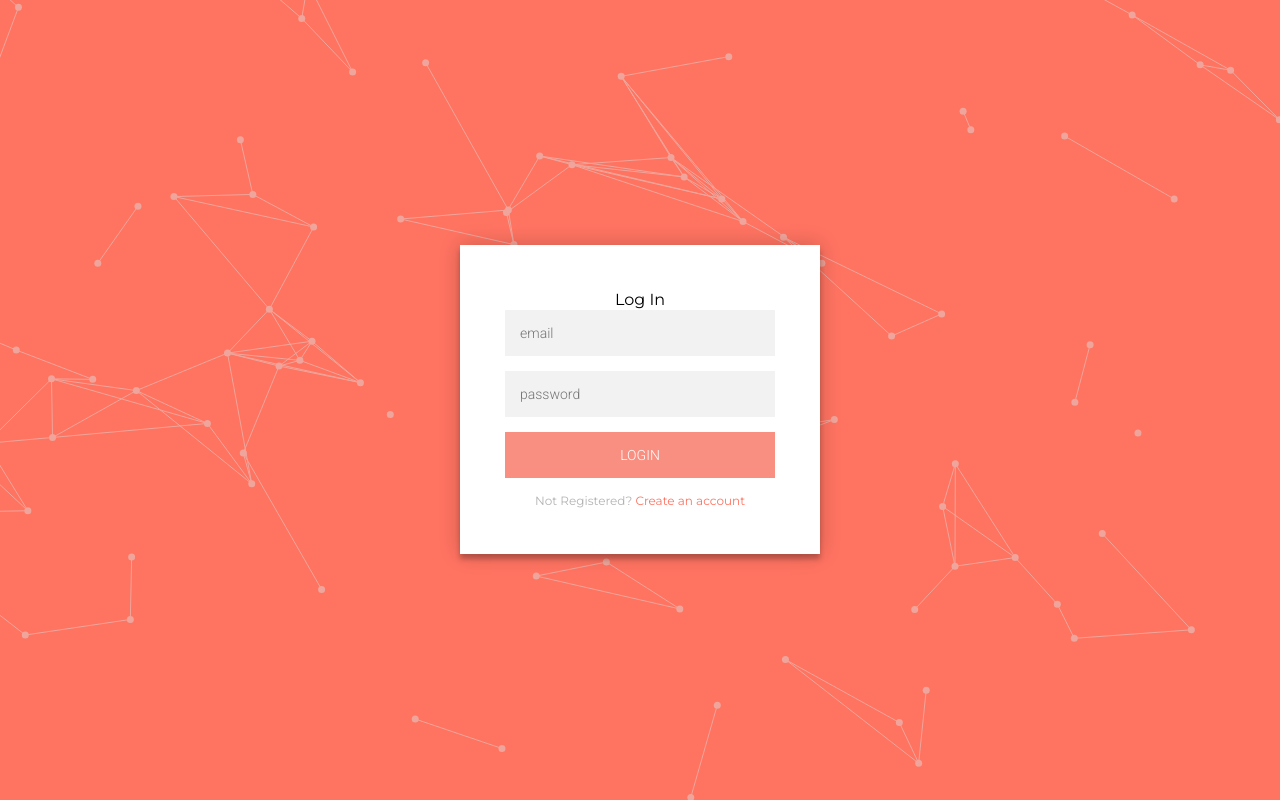
After one commit to DoodleCoder/Movie, a Django app: page /login/ in a window 1280 px wide. The commit adds this page. Run offline with Django 3.2, Linux system fonts and the light colour scheme.

Commit message:
login added

```diff
--- a/grmovies/urls.py
+++ b/grmovies/urls.py
@@ -20,6 +20,10 @@ from main import views
 urlpatterns = [
     url(r'^admin/', admin.site.urls),
     url(r'^$', views.index),
+    url(r'^index/', views.index),
     url(r'^base/$', views.base),
     url(r'^list/$', views.list),
+    url(r'^login/$', views.login_site),
+    url(r'^register/$', views.register),
+    url(r'^logout/$', views.logout_site),
 ]
--- /dev/null
+++ b/main/static/demo.js
@@ -0,0 +1,27 @@
+/**
+ * Particleground demo
+ * @author Jonathan Nicol - @mrjnicol
+ */
+
+document.addEventListener('DOMContentLoaded', function () {
+  particleground(document.getElementById('particles'), {
+    dotColor: '#efa59b',
+    lineColor: '#efa59b'
+  });
+  var intro = document.getElementById('intro');
+  intro.style.marginTop = - intro.offsetHeight / 2 + 'px';
+}, false);
+
+
+/*
+// jQuery plugin example:
+$(document).ready(function() {
+  $('#particles').particleground({
+    dotColor: '#5cbdaa',
+    lineColor: '#5cbdaa'
+  });
+  $('.intro').css({
+    'margin-top': -($('.intro').height() / 2)
+  });
+});
+*/
--- /dev/null
+++ b/main/static/style.css
@@ -0,0 +1,165 @@
+/*
+CSS Reset
+http://meyerweb.com/eric/tools/css/reset/
+*/
+
+html, body, div, span, applet, object, iframe,
+h1, h2, h3, h4, h5, h6, p, blockquote, pre,
+a, abbr, acronym, address, big, cite, code,
+del, dfn, em, img, ins, kbd, q, s, samp,
+small, strike, strong, sub, sup, tt, var,
+b, u, i, center,
+dl, dt, dd, ol, ul, li,
+fieldset, form, label, legend,
+table, caption, tbody, tfoot, thead, tr, th, td,
+article, aside, canvas, details, embed,
+figure, figcaption, footer, header, hgroup,
+menu, nav, output, ruby, section, summary,
+time, mark, audio, video {
+  margin: 0;
+  padding: 0;
+  border: 0;
+  font-size: 100%;
+  font: inherit;
+  vertical-align: baseline;
+}
+article, aside, details, figcaption, figure,
+footer, header, hgroup, menu, nav, section {
+  display: block;
+}
+body {
+  line-height: 1;
+}
+ol, ul {
+  list-style: none;
+}
+blockquote, q {
+  quotes: none;
+}
+blockquote:before, blockquote:after,
+q:before, q:after {
+  content: '';
+  content: none;
+}
+table {
+  border-collapse: collapse;
+  border-spacing: 0;
+}
+
+/* particleground demo */
+
+* {
+  -webkit-box-sizing: border-box;
+     -moz-box-sizing: border-box;
+          box-sizing: border-box;
+}
+
+html, body {
+  width: 100%;
+  height: 100%;
+  overflow: hidden;
+}
+
+body {
+  background: #ff7361;
+  font-family: 'Montserrat', sans-serif;
+  color: #fff;
+  line-height: 1.3;
+  -webkit-font-smoothing: antialiased;
+}
+
+#particles {
+  width: 100%;
+  height: 100%;
+  overflow: hidden;
+}
+
+#intro {
+  position: absolute;
+  left: 0;
+  top: 50%;
+  padding: 0 20px;
+  width: 100%;
+  text-align: center;
+}
+h1 {
+  text-transform: uppercase;
+  font-size: 85px;
+  font-weight: 700;
+  letter-spacing: 0.015em;
+}
+h1::after {
+  content: '';
+  width: 80px;
+  display: block;
+  background: #fff;
+  height: 10px;
+  margin: 30px auto;
+  line-height: 1.1;
+}
+p {
+  margin: 0 0 30px 0;
+  font-size: 24px;
+}
+.btn {
+  display: inline-block;
+  padding: 15px 30px;
+  border: 2px solid #fff;
+  text-transform: uppercase;
+  letter-spacing: 0.015em;
+  font-size: 18px;
+  font-weight: 700;
+  line-height: 1;
+  color: #fff;
+  text-decoration: none;
+  -webkit-transition: all 0.4s;
+     -moz-transition: all 0.4s;
+       -o-transition: all 0.4s;
+          transition: all 0.4s;
+}
+.btn:hover {
+  color: #005544;
+  border-color: #005544;
+}
+
+@media only screen and (max-width: 1000px) {
+  h1 {
+    font-size: 70px;
+  }
+}
+
+@media only screen and (max-width: 800px) {
+  h1 {
+    font-size: 48px;
+  }
+  h1::after {
+    height: 8px;
+  }
+}
+
+@media only screen and (max-width: 568px) {
+  #intro {
+    padding: 0 10px;
+  }
+  h1 {
+    font-size: 30px;
+  }
+  h1::after {
+    height: 6px;
+  }
+  p {
+    font-size: 18px;
+  }
+  .btn {
+    font-size: 16px;
+  }
+}
+
+@media only screen and (max-width: 320px) {
+  h1 {
+    font-size: 28px;
+  }
+  h1::after {
+    height: 4px;
+  }
+}
--- /dev/null
+++ b/main/templates/login.html
@@ -0,0 +1,141 @@
+
+{% load static %}
+<!doctype html>
+<html lang="en" class="no-js">
+<style type="text/css">
+  @import url(https://fonts.googleapis.com/css?family=Roboto:300);
+
+.login-page {
+  width: 360px;
+  padding: 8% 0 0;
+  margin: auto;
+}
+.form {
+  position: relative;
+  z-index: 1;
+  background: #FFFFFF;
+  max-width: 360px;
+  margin: 0 auto 100px;
+  padding: 45px;
+  text-align: center;
+  box-shadow: 0 0 20px 0 rgba(0, 0, 0, 0.2), 0 5px 5px 0 rgba(0, 0, 0, 0.24);
+}
+.form input {
+  font-family: "Roboto", sans-serif;
+  outline: 0;
+  background: #f2f2f2;
+  width: 100%;
+  border: 0;
+  margin: 0 0 15px;
+  padding: 15px;
+  box-sizing: border-box;
+  font-size: 14px;
+}
+.form button {
+  font-family: "Roboto", sans-serif;
+  text-transform: uppercase;
+  outline: 0;
+  background: #f98f81;
+  width: 100%;
+  border: 0;
+  padding: 15px;
+  color: #FFFFFF;
+  font-size: 14px;
+  -webkit-transition: all 0.3 ease;
+  transition: all 0.3 ease;
+  cursor: pointer;
+}
+.form button:hover,.form button:active,.form button:focus {
+  background: #ff7361;
+}
+.form .message {
+  margin: 15px 0 0;
+  color: #b3b3b3;
+  font-size: 12px;
+}
+.form .message a {
+  color: #ff7361;
+  text-decoration: none;
+}
+.form .register-form {
+  display: none;
+}
+.container {
+  position: relative;
+  z-index: 1;
+  max-width: 300px;
+  margin: 0 auto;
+}
+.container:before, .container:after {
+  content: "";
+  display: block;
+  clear: both;
+}
+.container .info {
+  margin: 50px auto;
+  text-align: center;
+}
+.container .info h1 {
+  margin: 0 0 15px;
+  padding: 0;
+  font-size: 36px;
+  font-weight: 300;
+  color: #1a1a1a;
+}
+.container .info span {
+  color: #4d4d4d;
+  font-size: 12px;
+}
+.container .info span a {
+  color: #000000;
+  text-decoration: none;
+}
+.container .info span .fa {
+  color: #EF3B3A;
+}
+body {
+  background: #76b852; /* fallback for old browsers */
+  background: -webkit-linear-gradient(right, #76b852, #8DC26F);
+  background: -moz-linear-gradient(right, #76b852, #8DC26F);
+  background: -o-linear-gradient(right, #76b852, #8DC26F);
+  background: linear-gradient(to left, #76b852, #8DC26F);
+  font-family: "Roboto", sans-serif;
+  -webkit-font-smoothing: antialiased;
+  -moz-osx-font-smoothing: grayscale;
+}
+
+</style>
+<head>
+  <meta charset="UTF-8" />
+  <title>Login</title>
+  <meta name="viewport" content="width=device-width, initial-scale=1.0">
+  <link rel="stylesheet" href="{% static 'style.css' %}" />
+  <link href='http://fonts.googleapis.com/css?family=Montserrat:400,700' rel='stylesheet' type='text/css'>
+  <!-- remember, jQuery is completely optional -->
+  <!-- <script type='text/javascript' src='js/jquery-1.11.1.min.js'></script> -->
+  <script type='text/javascript' src="{% static 'jquery.particleground.js' %}"></script>
+  <!-- <script type='text/javascript' src="{% static 'jquery.particleground.min.js' %}"></script> -->
+
+  <script type='text/javascript' src="{% static 'demo.js' %}"></script>
+</head>
+
+<body>
+
+<div id="particles">
+  <div id="intro">
+    <div class="login-page">
+      <div class="form">
+        <h2 style="color:black;">Log In</h2>
+        <div style="color:black;">{{error}}</div>
+        <form class="login-form" action="/login/" method="POST">
+          {% csrf_token %}
+          <input type="email" placeholder="email" name="email"/>
+          <input type="password" placeholder="password" name="password"/>
+          <button type="submit">Login</button>
+          <p class="message">Not Registered? <a href="/register/">Create an account</a></p>
+        </form>
+      </div>
+    </div>
+  </div>
+</div>
+</html>
--- a/main/views.py
+++ b/main/views.py
@@ -1,8 +1,9 @@
 # -*- coding: utf-8 -*-
 from __future__ import unicode_literals
 
-from django.shortcuts import render
+from django.shortcuts import render, get_object_or_404, redirect
 from django.contrib.auth.models import User
+from django.utils import timezone
 from django.contrib.auth import authenticate, login, logout
 
 # Create your views here.
@@ -15,3 +16,53 @@ def base(request):
 
 def list(request):
 	return render(request, 'moviegrid.html')
+
+def login_site(request):
+	if request.method == 'POST':
+		username = request.POST['email']
+		password = request.POST['password']
+		user = authenticate(username=username, password=password)
+		if user:
+			login(request, user)
+			return redirect('/index/')
+		else:
+			context = {}
+			context['error'] = "Wrong Credentials"
+			return render(request, 'login.html',context)
+	else:
+		if request.user.is_authenticated():
+			return redirect
+		context = {}
+		context['error'] = ''
+		return render(request,'login.html', context)
+
+def register(request):
+	if request.method == 'POST':
+		firstName = request.POST['fname']
+		lastName = request.POST['lname']
+		username = request.POST['email']
+		password = request.POST['password']
+		user = User.objects.create(
+				username = username,
+				first_name = firstName,
+				last_name = lastName
+			)
+		user.set_password(password)
+		user.save()
+		user = authenticate(username=username, password=password)
+		if user is not None:
+		 	login(request, user)
+		# 	profile=Profile.objects.create(
+		# 			user=user,
+		# 			firstName=firstName,
+		# 			lastName=lastName,
+		# 			username=username,
+		# 			regDate=timezone.now(),
+		# 		)
+		return redirect('/index/')
+	else:
+		return render(request, 'register.html')
+
+def logout_site(request):
+	logout(request)
+	return redirect('/index/')
```
Also changed, not shown: main/templates/base.html (+46 -113 lines), main/templates/register.html (added, +159 -0 lines), main/static/jquery.particleground.js (added), main/static/jquery.particleground.min.js (added).
